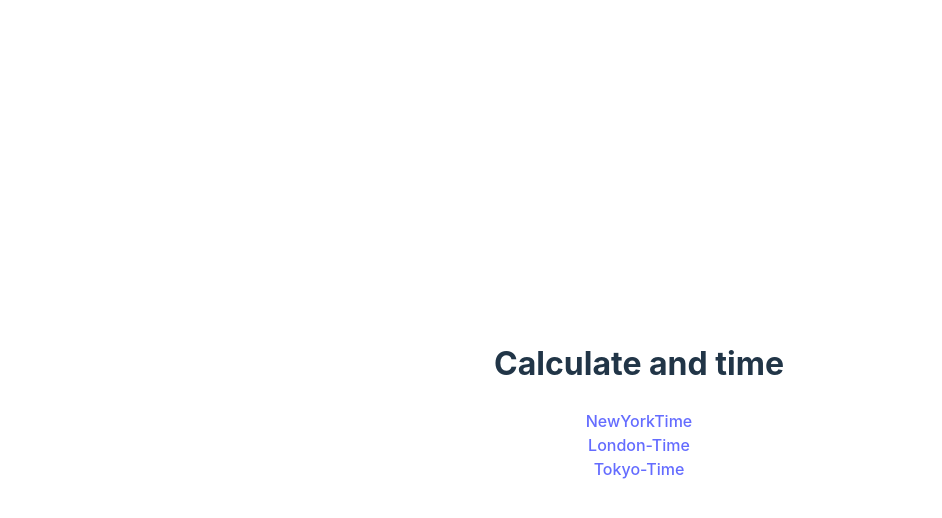
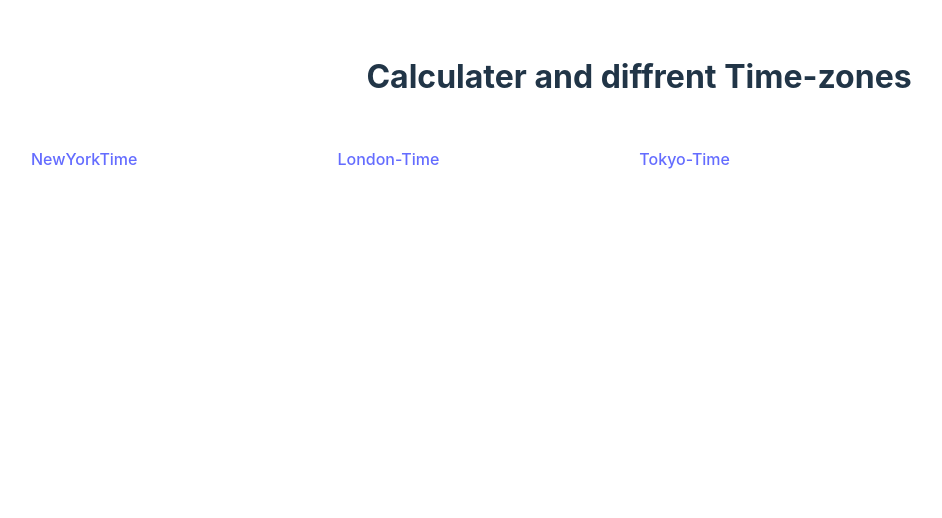
Before and after one commit to Jafsoon/reactMiniProject, a React (Vite) app in the folder project/: page / in a window 1280 px wide. Shown: the top 518 px of the page, without its empty margins (1-943 px from the left). Built offline with nearby package versions, Linux system fonts and the light colour scheme.

Commit message:
css abit adjusted

```diff
--- a/project/src/components/WelcomeNote.jsx
+++ b/project/src/components/WelcomeNote.jsx
@@ -8,15 +8,20 @@ const WelcomeNotes = () => {
   return (
     <>
 
-<h1>Calculate and time</h1>
-<div>
+<h1>Calculater and diffrent Time-zones</h1>
+<br />
+
+
+<div className="timeContainer">
 <NavLink to="/TimeNY">NewYorkTime</NavLink>
 <br />
 <NavLink to="/TimeLO">London-Time</NavLink>
 <br />
 <NavLink to="/TimeTo">Tokyo-Time</NavLink>
 </div>
+
  <Outlet />
+
     </>
   )
 }
--- a/project/src/index.css
+++ b/project/src/index.css
@@ -22,9 +22,16 @@ a:hover {
   color: #535bf2;
 }
 
+
+.timeContainer{
+  display: flex;
+  justify-content: flex-start;
+  gap: 100px;
+}
+
 body {
   margin: 0;
-  display: flex;
+
   place-items: center;
   min-width: 320px;
   min-height: 100vh;
```
